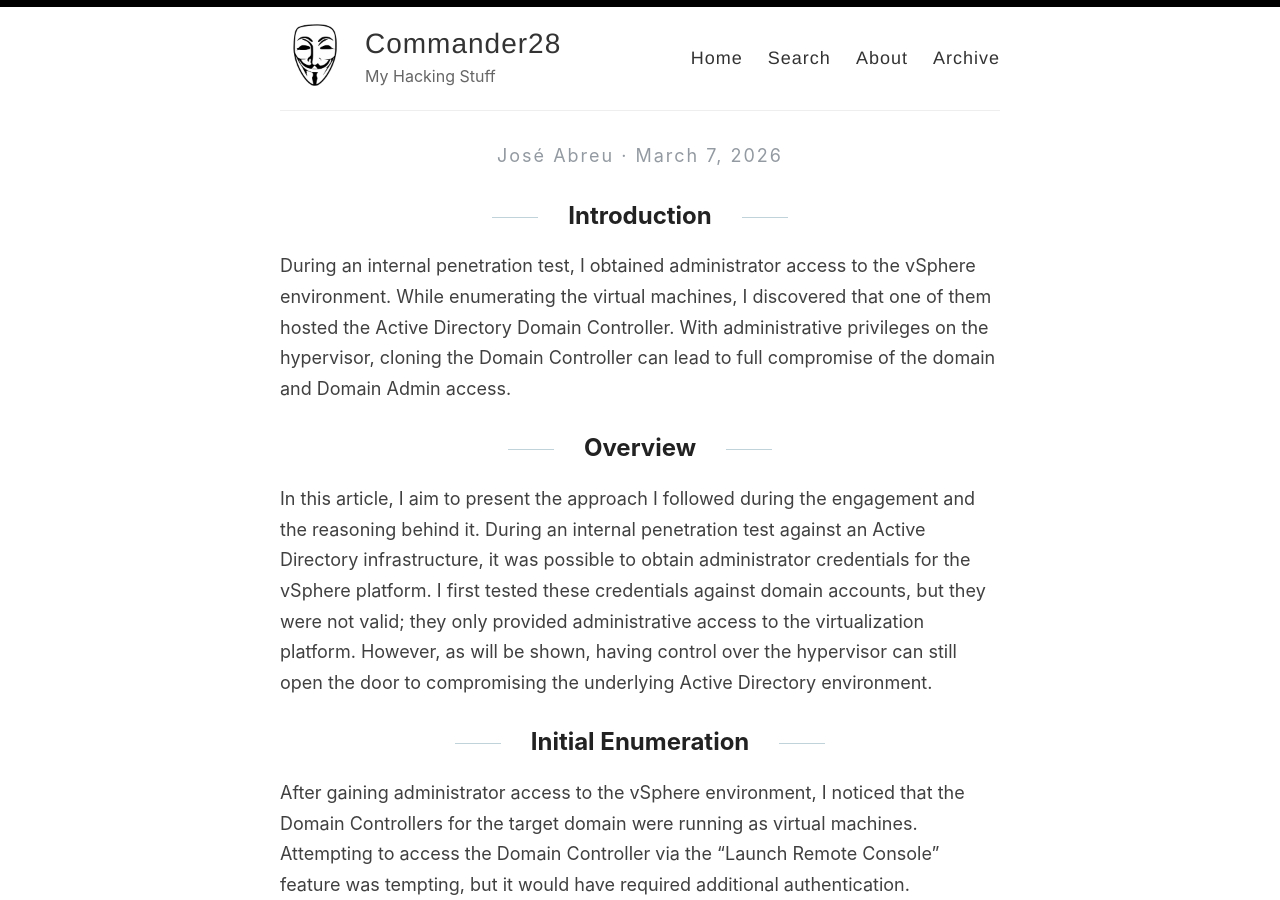
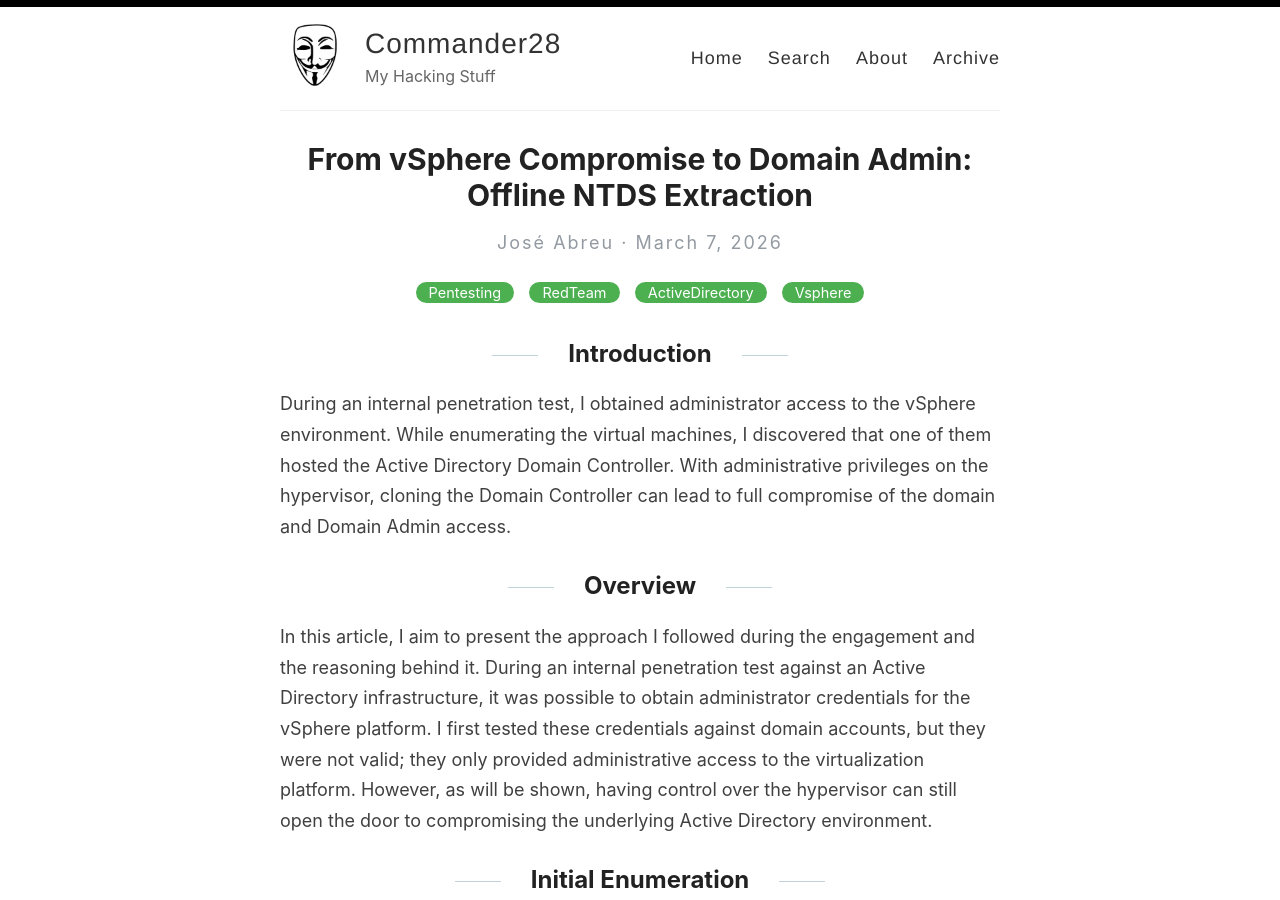
Before and after one commit to JoseAbreu28/JoseAbreu28.github.io, a Jekyll site: the page built from _posts/2026-03-07-vShere-to-DA.md, in a window 1280 px wide and 900 px high. Built offline with Jekyll 4.4.1, drawn with Linux system fonts in a browser that asks for light colours; our own code applies the rules of GitHub Pages for plain Markdown files.

Commit message:
Update 2026-03-07-vShere-to-DA.md

```diff
--- a/_posts/2026-03-07-vShere-to-DA.md
+++ b/_posts/2026-03-07-vShere-to-DA.md
@@ -1,7 +1,7 @@
 ---
 layout: post
-title: From vSphere Compromise to Domain Admin: Offline NTDS Extraction
-categories: [Pentesting,RedTeam,ActiveDirectory,Vsphere]
+title: "From vSphere Compromise to Domain Admin: Offline NTDS Extraction"
+categories: [Pentesting, RedTeam, ActiveDirectory, Vsphere]
 ---
 
 ## Introduction
```
